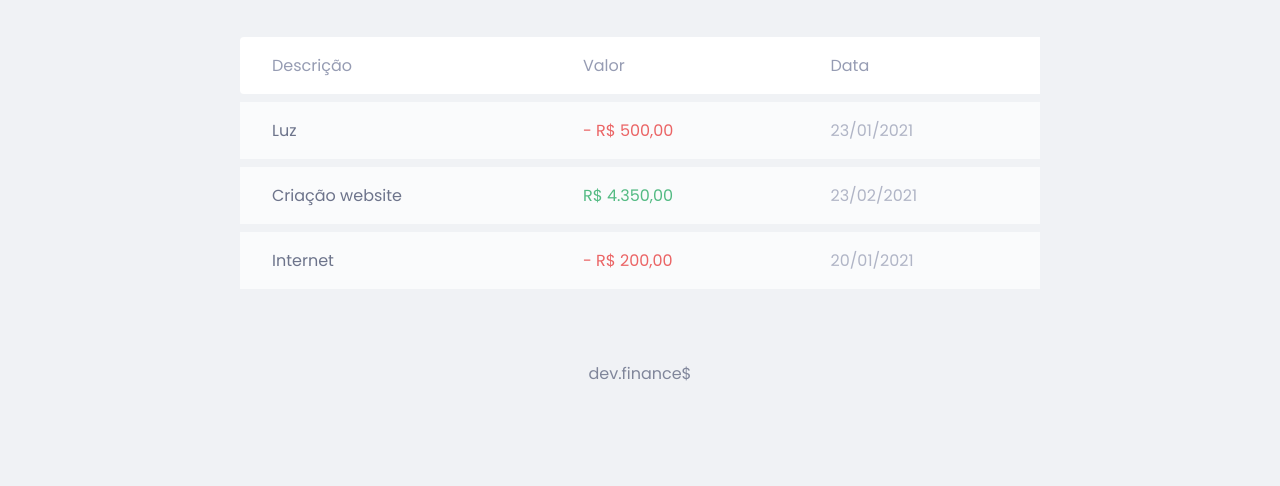
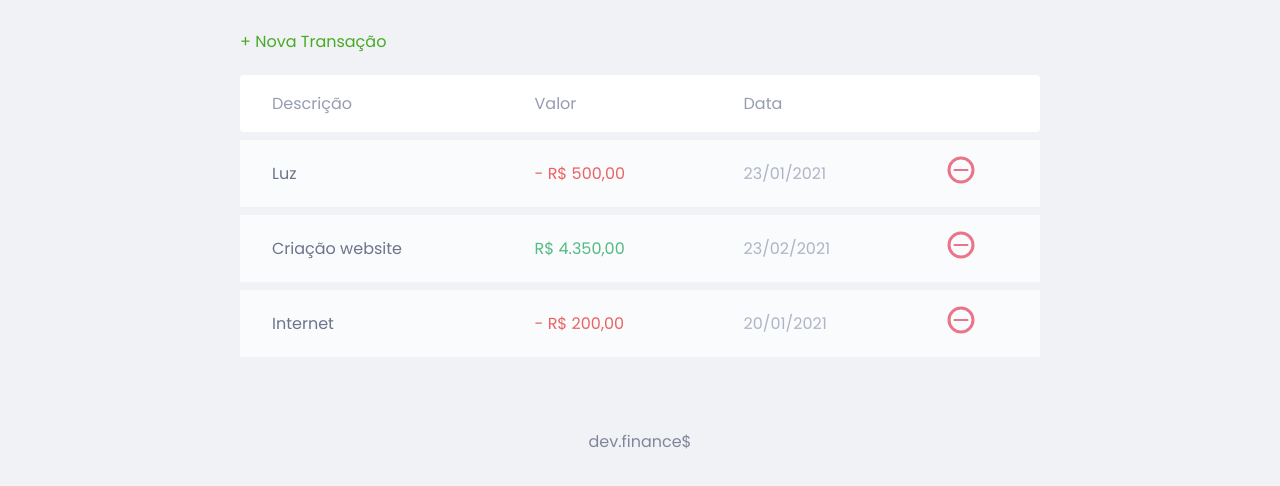
Before and after one commit to alicepsz98/dev.finances_maratona-discover, a plain HTML site: page index.html in a window 1280 px wide. Shown: the part 594-1080 px from the top of the page. Before the commit the page ends 1012 px from the top, so only its background shows below. Drawn offline with Linux system fonts and the light colour scheme.

Commit message:
links and buttons (icons) + borders rapairs

```diff
--- a/css/style.css
+++ b/css/style.css
@@ -37,6 +37,21 @@ h2 {
   margin-bottom: 0.8rem;
   color: var(--dark-blue);
   font-weight: normal;
+}
+
+/* ==== Links & Buttons ==== */
+a {
+  color: #49aa26;
+  text-decoration: none;
+}
+
+a:hover {
+  color: #3dd705;
+}
+
+.button.new {
+  display: inline-block;
+  margin-bottom: .8rem;
 }
 
 /* ==== Header ==== */
@@ -102,6 +117,11 @@ table thead tr td:first-child {
   border-radius: 0.25rem 0 0 0.25rem;
 }
 
+table thead tr th:last-child,
+table thead tr td:last-child {
+  border-radius: 0 0.25rem 0.25rem 0;
+}
+
 table th {
   background: #fff;
   font-weight: normal;
--- a/index.html
+++ b/index.html
@@ -41,12 +41,14 @@
     </section>
     <section id="transaction">
       <h2 class="sr-only">Transações</h2>
+      <a href="#" class="button new">+ Nova Transação</a>
       <table id="data-table">
         <thead>
           <tr>
             <th>Descrição</th>
             <th>Valor</th>
             <th>Data</th>
+            <th></th>
           </tr>
         </thead>
         <tbody>
@@ -54,16 +56,25 @@
             <td class="description">Luz</td>
             <td class="expense">- R$ 500,00</td>
             <td class="date">23/01/2021</td>
+            <td>
+              <img src="./assets/minus.svg" alt="Imagem de remoção de transação">
+            </td>
           </tr>
           <tr>
             <td class="description">Criação website</td>
             <td class="income">R$ 4.350,00</td>
             <td class="date">23/02/2021</td>
+            <td>
+              <img src="./assets/minus.svg" alt="Imagem de remoção de transação">
+            </td>
           </tr>
           <tr>
             <td class="description">Internet</td>
             <td class="expense">- R$ 200,00</td>
             <td class="date">20/01/2021</td>
+            <td>
+              <img src="./assets/minus.svg" alt="Imagem de remoção de transação">
+            </td>
           </tr>
         </tbody>
       </table>
```
